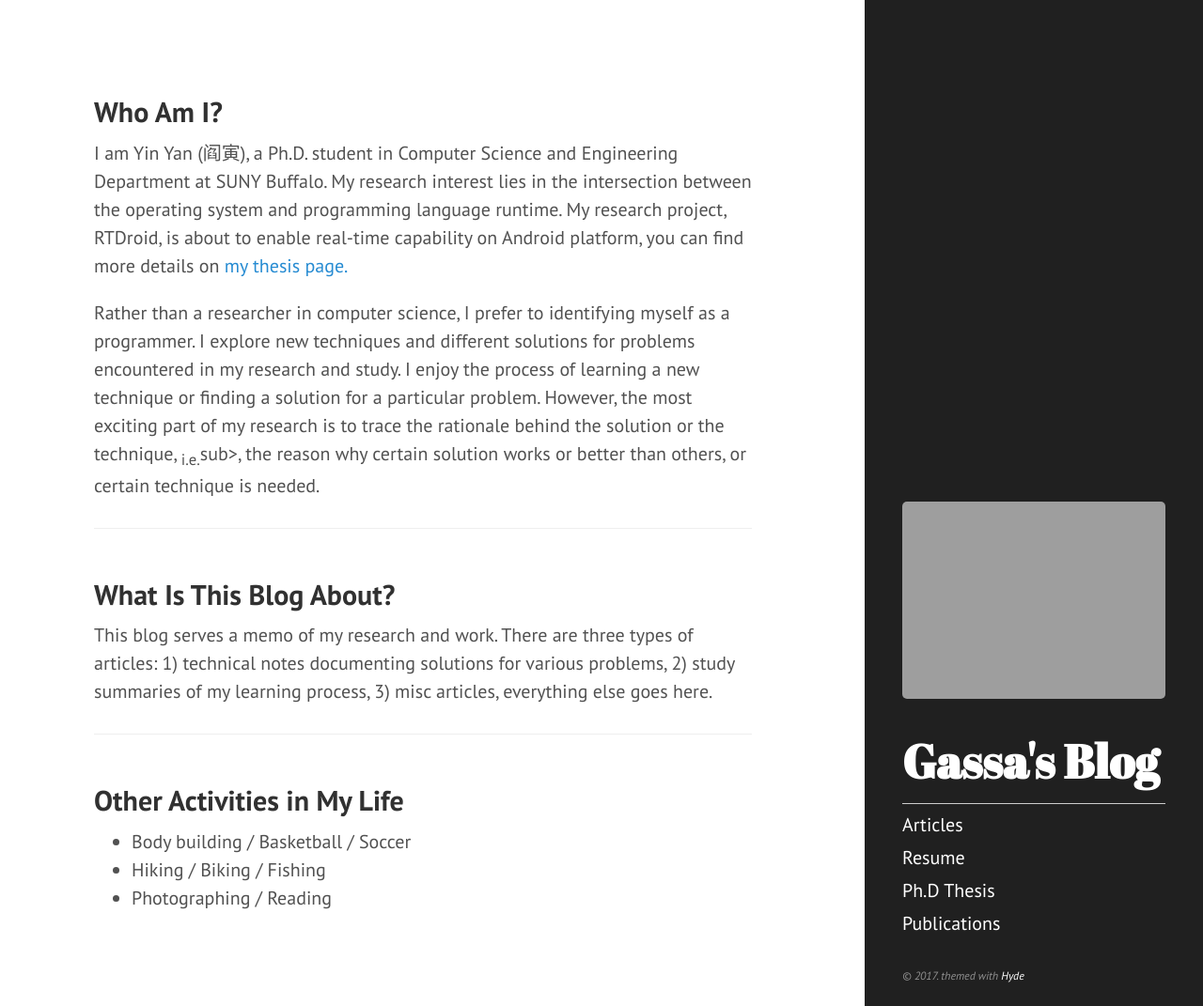
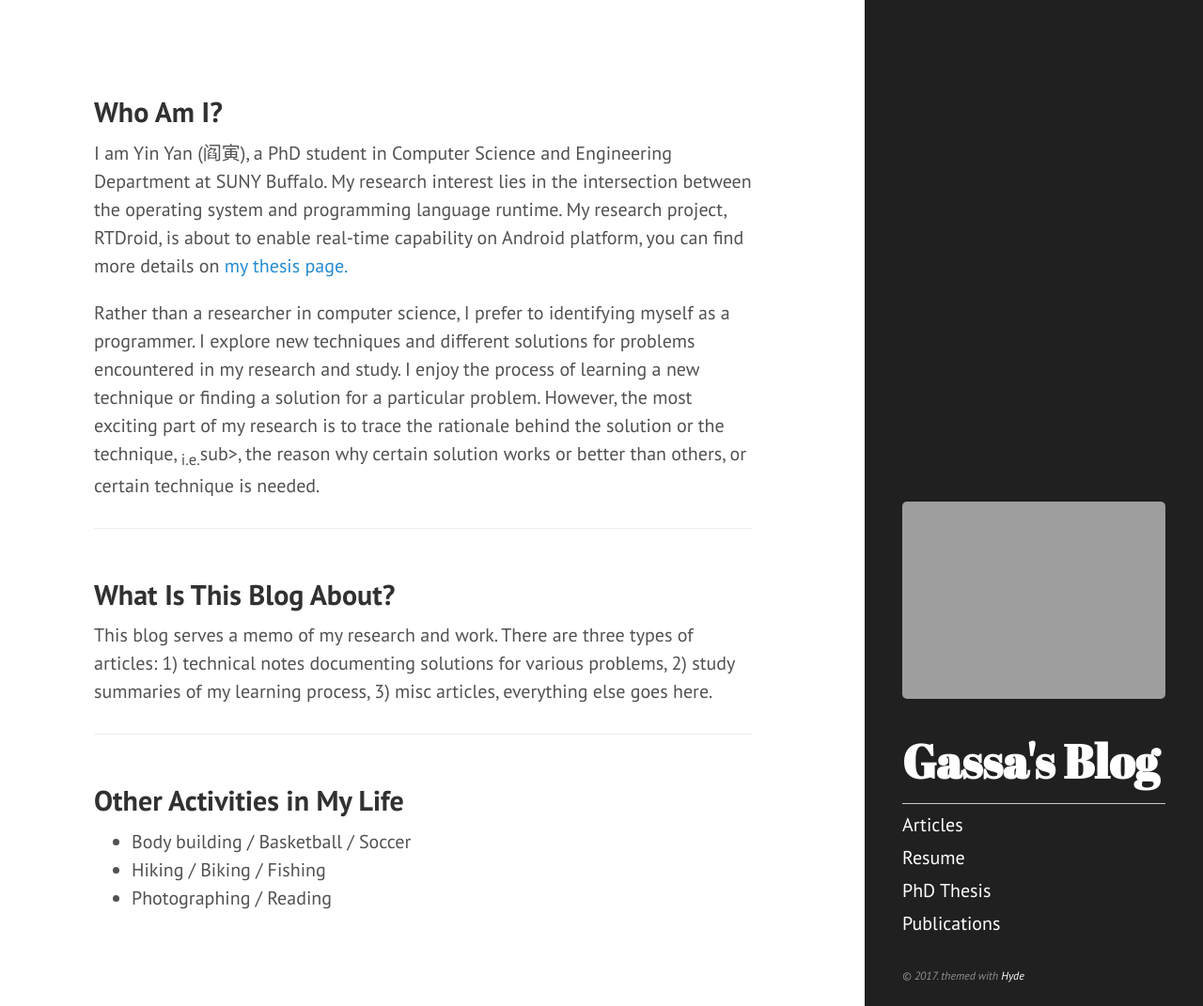
Before and after one commit to gassayy/gassa.github.io, a Jekyll site: the page built from index.html, in a window 1280 px wide and 1071 px high. Shown: the whole window at 94% size. Built offline with Jekyll 4.4.1, drawn with Linux system fonts in a browser that asks for light colours; the list of posts is cut into pages by our own code.

Commit message:
Ph.D => PhD

```diff
--- a/_includes/sidebar.html
+++ b/_includes/sidebar.html
@@ -31,7 +31,7 @@
 
       <a class="sidebar-nav-item"
         href="{{ site.url }}/phd-thesis.html">
-        Ph.D Thesis
+        PhD Thesis
       </a>
 
       <a class="sidebar-nav-item"
--- a/index.html
+++ b/index.html
@@ -6,7 +6,7 @@ title: Home
 <div class="wrapper100">
 <h2> Who Am I? </h2>
 
-<p> I am Yin Yan (阎寅), a Ph.D. student in Computer Science and Engineering
+<p> I am Yin Yan (阎寅), a PhD student in Computer Science and Engineering
 Department at SUNY Buffalo. My research interest lies in the intersection
 between the operating system and programming language runtime. My research
 project, RTDroid, is about to enable real-time capability on Android platform,
```
Also changed, not shown: phd-thesis.md (+1 -1 lines).
